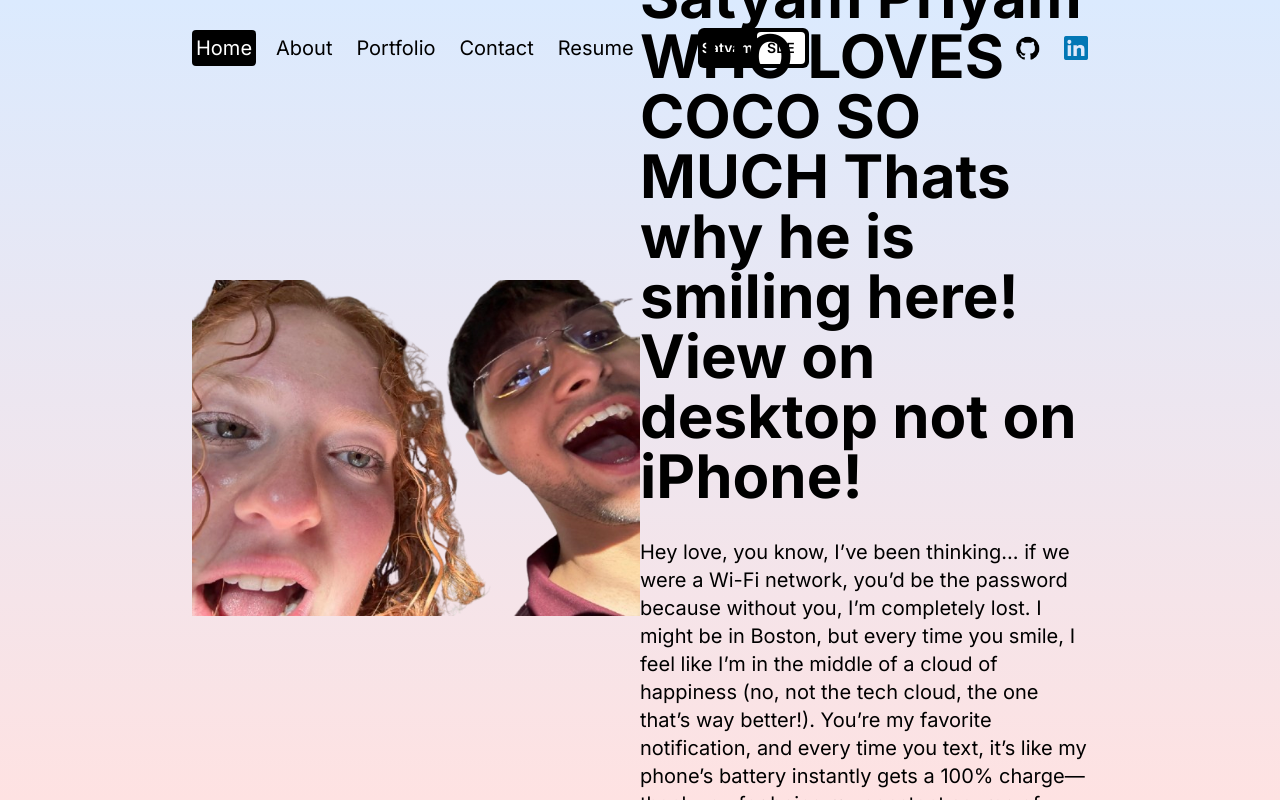
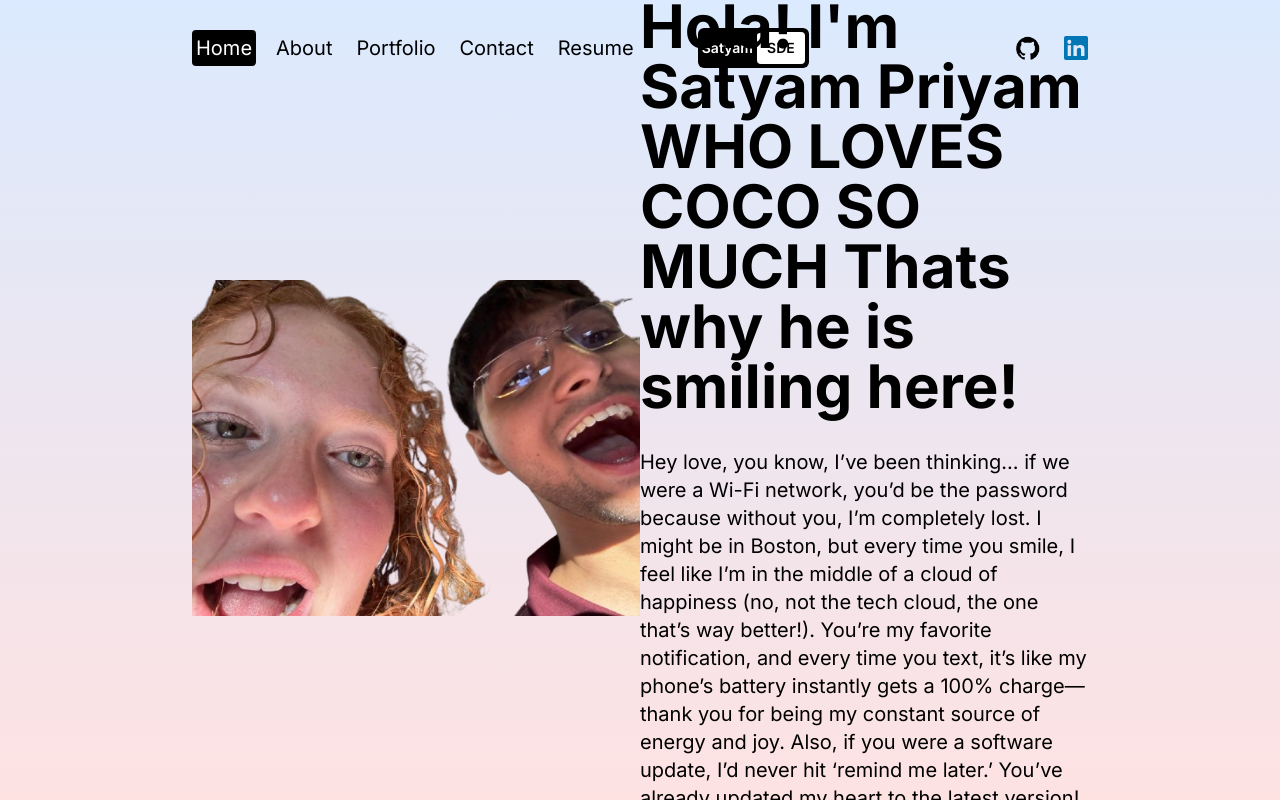
Before and after one commit to satryampriyam01/PortfolioSite, a Next.js app: page / in a window 1280 px wide. Built offline with nearby package versions, Linux system fonts and the light colour scheme.

Commit message:
Update page.jsx

```diff
--- a/src/app/page.jsx
+++ b/src/app/page.jsx
@@ -22,7 +22,7 @@ const Homepage = () => {
         <div className="h-1/2 lg:h-full lg:w-1/2 flex flex-col gap-8 items-center justify-center">
           {/* TITLE */}
           <h1 className="text-4xl md:text-6xl font-bold">
-            Hola! I'm Satyam Priyam WHO LOVES COCO SO MUCH Thats why he is smiling here! View on desktop not on iPhone!
+            Hola! I'm Satyam Priyam WHO LOVES COCO SO MUCH Thats why he is smiling here!
           </h1>
           {/* DESC */}
           <p className="md:text-xl">
```
